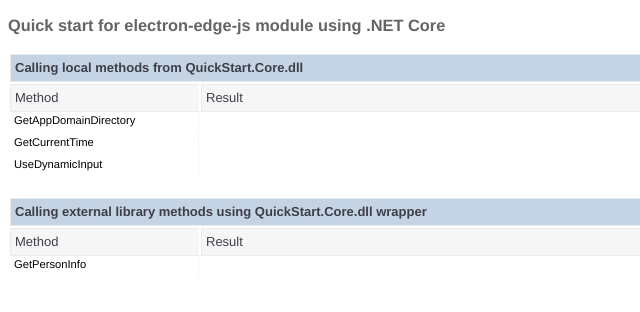
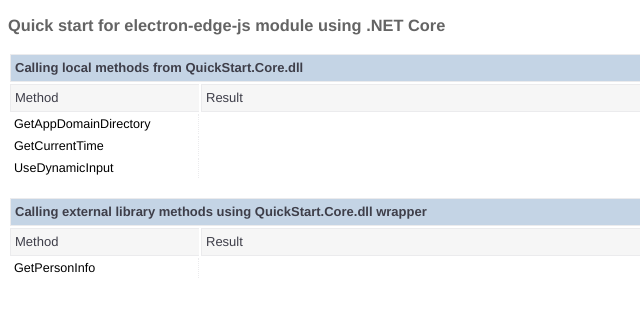
Before and after one commit to agracio/electron-edge-js-quick-start, an Electron app: page index.html in a window 1024 px wide. Shown: the full height of the page, 0-640 px from the left. Drawn offline with Linux system fonts and the light colour scheme; no server answers.

Commit message:
initial commit

```diff
--- a/default.css
+++ b/default.css
@@ -44,9 +44,9 @@
     white-space: nowrap;
     color: #000000;
     border-right: 1px dotted #EBEBED;
-    vertical-align: top;
+    /*vertical-align: top;*/
     height: 20px;
-    font-size:  0.8em;
+    font-size:  0.9em;
 }
 
 tbody>tr:hover{
```
